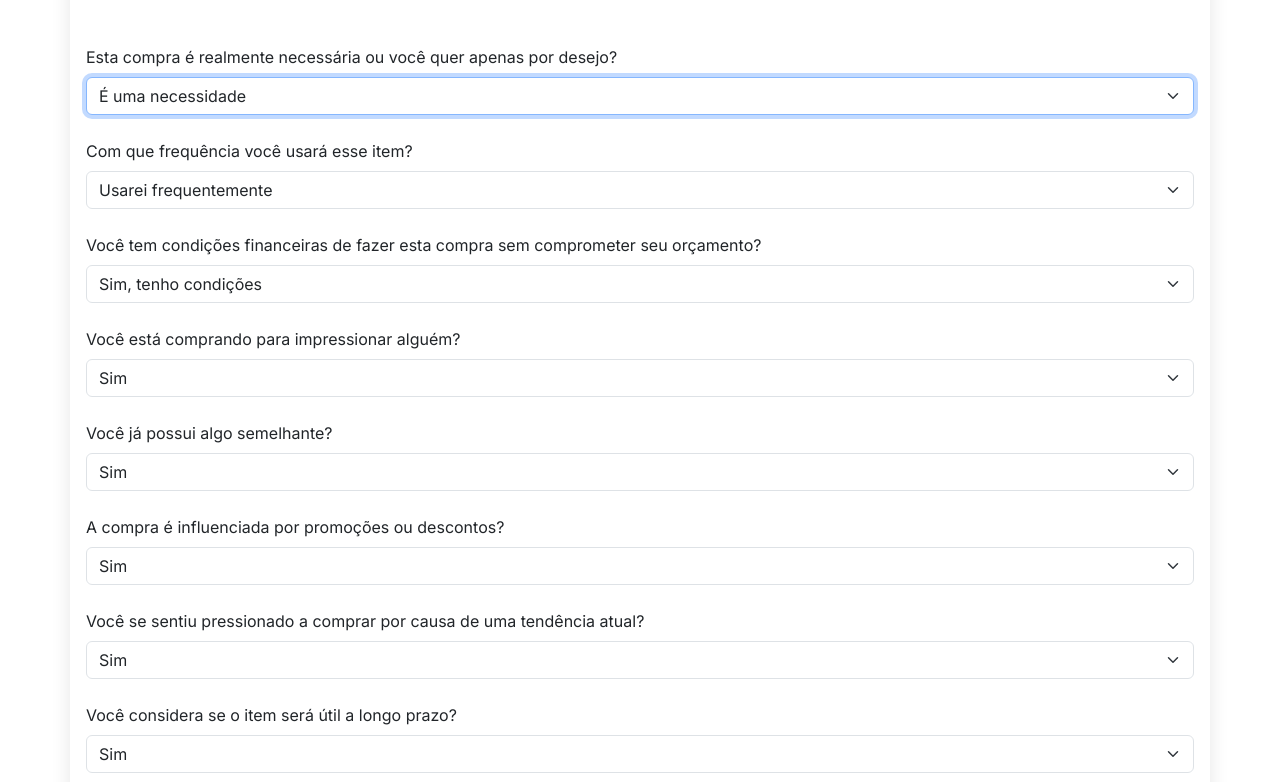
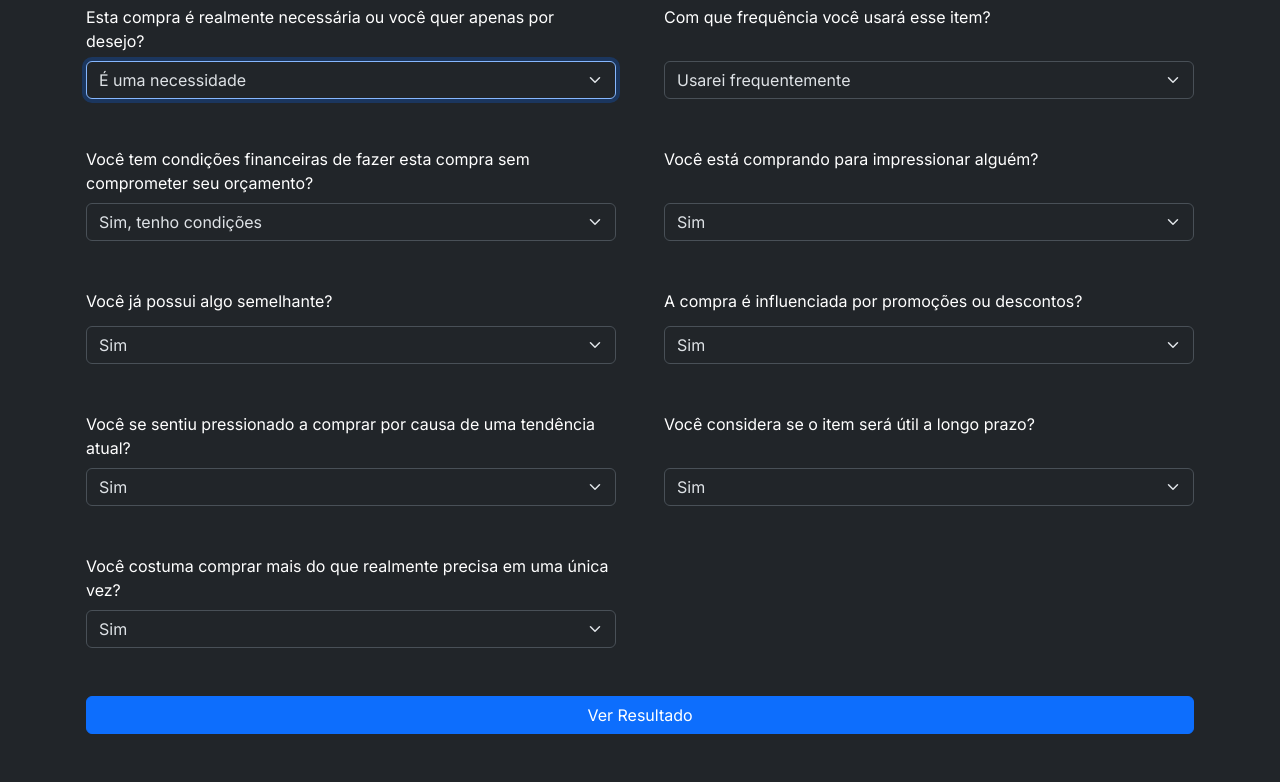
Before and after one commit to gabriersdev/compra-conciente, a plain HTML site: page index.html in a window 1280 px wide. Shown: the part 221-1003 px from the top of the page. Drawn offline with nearby package versions, Linux system fonts and the light colour scheme.

Commit message:
feat: atualizando estilos, corrigindo erro de cálculo

```diff
--- a/index.html
+++ b/index.html
@@ -1,5 +1,5 @@
 <!DOCTYPE html>
-<html lang="pt-BR" data-bs-theme="">
+<html lang="pt-BR" data-bs-theme="dark">
 
   <head>
     <meta charset="UTF-8">
@@ -13,16 +13,20 @@
   </head>
 
   <body>
-    <div class="container my-5">
+    <div class="container my-2">
+      <header>
         <hgroup class="mt-5">
           <h1 class="text-center fw-semibold" data-aos="fade-up">Você realmente precisa comprar isso?</h1>
           <h3 class="text-center fw-medium" data-aos="fade-up" data-aos-delay="100">Responda ao questionário abaixo para
             descobrir!</h3>
         </hgroup>
+      </header>
 
-      <form action="#" method="POST" id="questionnaire" class="my-5" data-aos="fade-up" data-aos-delay="200">
+      <main>
+        <form action="#" method="POST" id="questionnaire" class="mt-5" data-aos="fade-up" data-aos-delay="200">
+          <div class="form-controls">
             <!-- Pergunta 1 -->
-        <div class="mb-4">
+            <div class="form-control-x">
               <label class="form-label">Esta compra é realmente necessária ou você quer apenas por desejo?</label>
               <select class="form-select" id="q1" autofocus>
                 <option value="necessidade">É uma necessidade</option>
@@ -31,7 +35,7 @@
             </div>
 
             <!-- Pergunta 2 -->
-        <div class="mb-4">
+            <div class="form-control-x">
               <label class="form-label">Com que frequência você usará esse item?</label>
               <select class="form-select" id="q2">
                 <option value="frequente">Usarei frequentemente</option>
@@ -40,7 +44,7 @@
             </div>
 
             <!-- Pergunta 3 -->
-        <div class="mb-4">
+            <div class="form-control-x">
               <label class="form-label">Você tem condições financeiras de fazer esta compra sem comprometer seu
                 orçamento?</label>
               <select class="form-select" id="q3">
@@ -50,7 +54,7 @@
             </div>
 
             <!-- Pergunta 4 -->
-        <div class="mb-4">
+            <div class="form-control-x">
               <label class="form-label">Você está comprando para impressionar alguém?</label>
               <select class="form-select" id="q4">
                 <option value="sim">Sim</option>
@@ -59,7 +63,7 @@
             </div>
 
             <!-- Pergunta 5 -->
-        <div class="mb-4">
+            <div class="form-control-x">
               <label class="form-label">Você já possui algo semelhante?</label>
               <select class="form-select" id="q5">
                 <option value="sim">Sim</option>
@@ -68,7 +72,7 @@
             </div>
 
             <!-- Pergunta 6 -->
-        <div class="mb-4">
+            <div class="form-control-x">
               <label class="form-label">A compra é influenciada por promoções ou descontos?</label>
               <select class="form-select" id="q6">
                 <option value="sim">Sim</option>
@@ -77,7 +81,7 @@
             </div>
 
             <!-- Pergunta 7 -->
-        <div class="mb-4">
+            <div class="form-control-x">
               <label class="form-label">Você se sentiu pressionado a comprar por causa de uma tendência
                 atual?</label>
               <select class="form-select" id="q7">
@@ -87,7 +91,7 @@
             </div>
 
             <!-- Pergunta 8 -->
-        <div class="mb-4">
+            <div class="form-control-x">
               <label class="form-label">Você considera se o item será útil a longo prazo?</label>
               <select class="form-select" id="q8">
                 <option value="sim">Sim</option>
@@ -96,7 +100,7 @@
             </div>
 
             <!-- Pergunta 9 -->
-        <div class="mb-4">
+            <div class="form-control-x">
               <label class="form-label">Você costuma comprar mais do que realmente precisa em uma única
                 vez?</label>
               <select class="form-select" id="q9">
@@ -104,16 +108,19 @@
                 <option value="nao">Não</option>
               </select>
             </div>
+          </div>
 
-        <button type="submit" class="btn btn-primary">Ver Resultado</button>
+          <button type="submit" class="btn btn-primary w-100">Ver Resultado</button>
         </form>
-
-      <!-- Div para exibir o resultado -->
-      <!-- TODO - Usar AOS -->
-      <div id="result" class="alert d-none mt-4"></div>
+      </main>
     </div>
 
     <script src="https://cdnjs.cloudflare.com/ajax/libs/aos/2.3.4/aos.js"></script>
+    <script src="https://code.jquery.com/jquery-3.7.1.min.js"
+      integrity="sha256-/JqT3SQfawRcv/BIHPThkBvs0OEvtFFmqPF/lYI/Cxo=" crossorigin="anonymous"></script>
+    <script src="https://cdn.jsdelivr.net/npm/bootstrap@5.3.3/dist/js/bootstrap.bundle.min.js"
+      integrity="sha384-YvpcrYf0tY3lHB60NNkmXc5s9fDVZLESaAA55NDzOxhy9GkcIdslK1eN7N6jIeHz"
+      crossorigin="anonymous"></script>
     <script src="script.js"></script>
   </body>
 
--- a/script.js
+++ b/script.js
@@ -1,6 +1,9 @@
 // Função para verificar respostas e determinar resultado
 document.getElementById('questionnaire').addEventListener('submit', function (e) {
   e.preventDefault();
+
+  // Remove alerta anterior
+  document.querySelectorAll('.alert').forEach(alert => alert.remove());
 
   const responses = [];
 
@@ -23,16 +26,26 @@ document.getElementById('questionnaire').addEventListener('submit', function (e)
   if (responses[7] === 'sim') score += 1;  // Pensar no longo prazo é positivo
   if (responses[8] === 'sim') score -= 1;  // Comprar em excesso indica consumismo
 
-  console.log(score);
+  // Criar div
+  const [resultDiv, alertHeader, alertBody] = [document.createElement('div'), document.createElement('div'), document.createElement('div')];
+  resultDiv.classList.add('alert', 'alert-dismissible', 'fade', 'hide', 'mt-5');
+  alertHeader.classList.add('alert-heading');
+  alertHeader.innerHTML = `<span class="fw-semibold">Resultado:</span><button type="button" class="btn-close" data-bs-dismiss="alert" aria-label="Close"></button>`;
+  alertBody.classList.add('alert-content');
+
+  // Adicionar divs a resultDiv e ao body
+  resultDiv.appendChild(alertHeader);
+  resultDiv.appendChild(alertBody);
+  document.body.querySelector('main').appendChild(resultDiv);
 
   // Exibir resultado
-  const resultDiv = document.getElementById('result');
-  resultDiv.classList.remove('d-none');
+  const [_, content] = resultDiv.children;
+  resultDiv.classList.remove('hide');
 
-  if (score <= 5) {
+  if (score >= 5) {
     resultDiv.classList.remove('alert-danger');
     resultDiv.classList.add('alert-success');
-    resultDiv.innerHTML = `
+    content.innerHTML = `
     <strong>Essa parece ser uma compra necessária. Vá em frente!</strong>
 
     <div class="my-2">
@@ -64,7 +77,7 @@ document.getElementById('questionnaire').addEventListener('submit', function (e)
   } else {
     resultDiv.classList.remove('alert-success');
     resultDiv.classList.add('alert-danger');
-    resultDiv.innerHTML = `
+    content.innerHTML = `
     <strong>Cuidado! Isso pode ser consumismo.</strong>
 
     <div class="my-2">
@@ -96,9 +109,12 @@ document.getElementById('questionnaire').addEventListener('submit', function (e)
       </div>`;
   }
 
+  resultDiv.classList.add('show');
+
   // Scroll até o resultado
   window.scrollTo({
-    top: resultDiv.offsetTop,
+    // 16px == 1rem de alívio
+    top: resultDiv.offsetTop - 16,
     behavior: 'smooth'
   });
 });
--- a/styles.css
+++ b/styles.css
@@ -1,12 +1,16 @@
+:root {
+  --font-size: 1rem;
+}
+
 body {
   font-family: 'Inter', Arial, sans-serif;
   padding: 1rem;
+  font-size: var(--font-size);
 }
 
 .container {
   padding: 1rem;
   border-radius: 10px;
-  box-shadow: 0 5px 20px rgba(0, 0, 0, 0.1);
 }
 
 dl,
@@ -15,3 +19,25 @@ ul {
   margin-top: 0;
   margin-bottom: 0;
 }
+
+.form-controls {
+  display: grid;
+  grid-template-columns: repeat(auto-fill, minmax(400px, 1fr));
+  gap: 3rem;
+  margin-bottom: 3rem;
+
+  @media screen and (max-width: 768px) {
+    grid-template-columns: 1fr;
+  }
+}
+
+.form-control-x {
+  min-height: 75px;
+  display: flex;
+  flex-direction: column;
+  justify-content: space-between;
+
+  .form-label {
+    color: var(--bs-emphasis-color);
+  }
+}
```
Also changed, not shown: 1 other file. Lines whose indentation alone changed are shown as unchanged.
